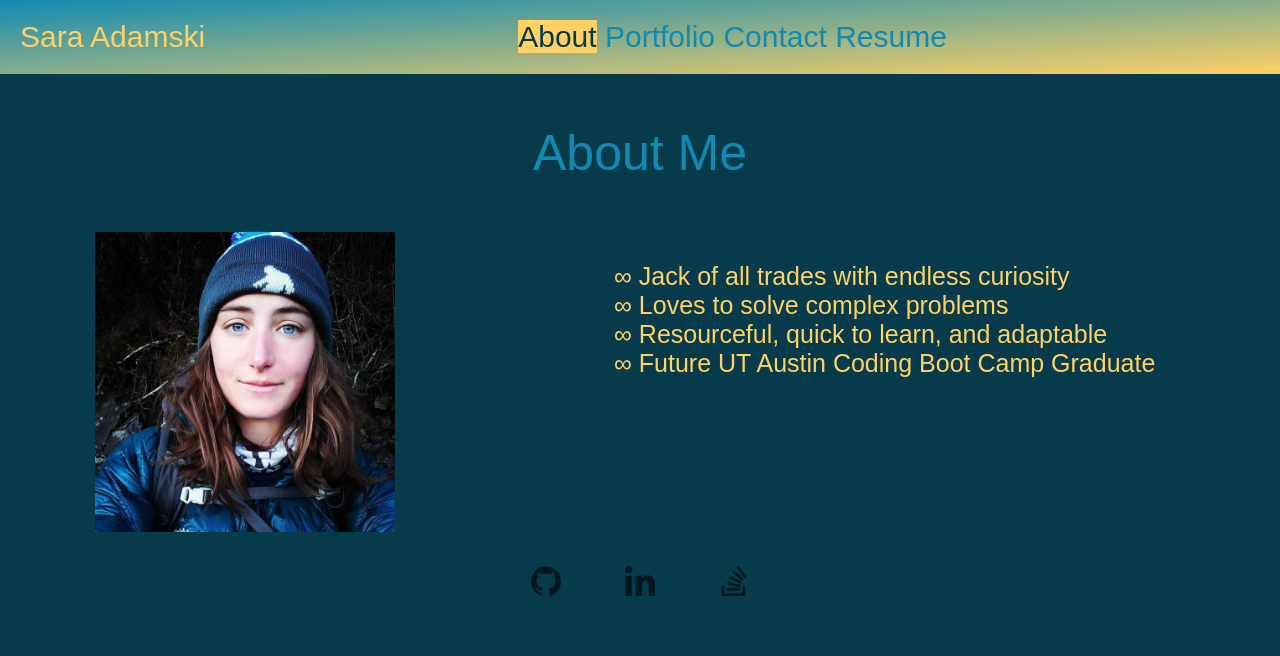
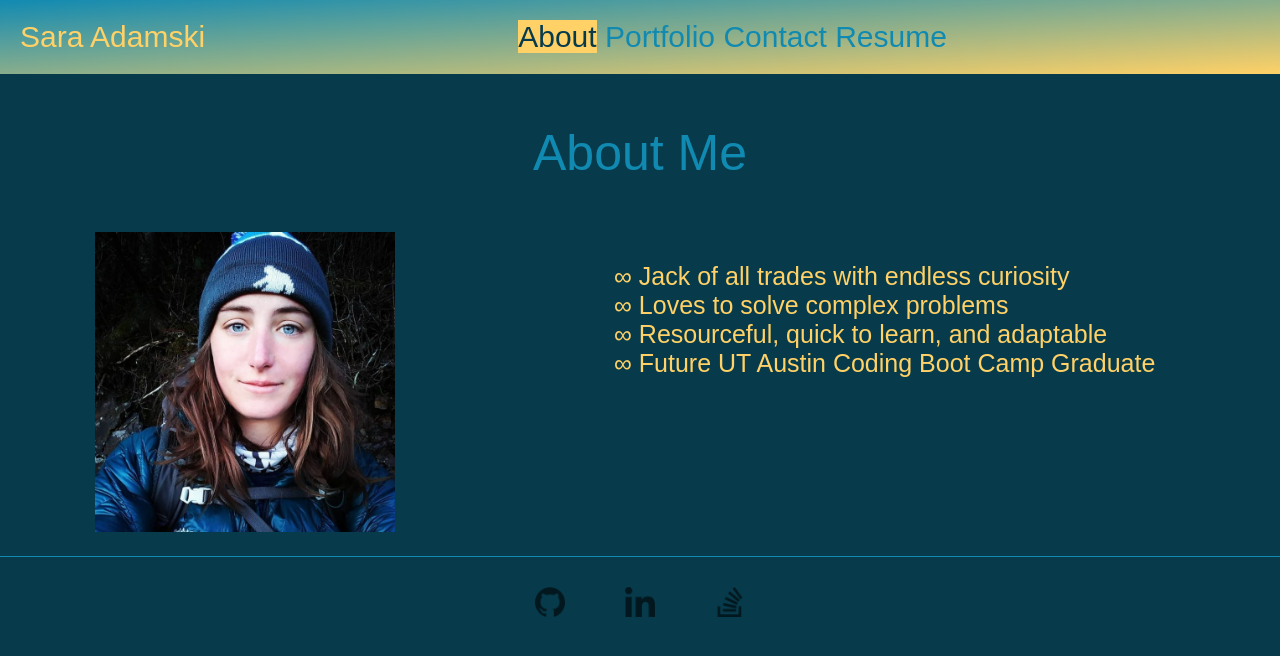
Before and after one commit to sarawrmas/react-portfolio, a React (Create React App) app: page / in a window 1280 px wide. Shown: the top 656 px of the page. Built offline with nearby package versions, Linux system fonts and the light colour scheme.

Commit message:
optimizations

```diff
--- a/src/App.css
+++ b/src/App.css
@@ -75,6 +75,8 @@ h2 {
 .footer-div {
   position: relative;
   text-align: center;
+  border-top: 1px solid var(--light-blue);
+  margin-top: 20px;
 }
 
 .icon {
@@ -84,7 +86,7 @@ h2 {
   opacity: 0.6;
 }
 
-.footer-icon:hover {
+.icon:hover {
   opacity: 1;
 }
 
--- a/src/components/Footer.js
+++ b/src/components/Footer.js
@@ -4,50 +4,39 @@ import linkedinIcon from '../assets/icons/linkedin.png';
 import stackIcon from '../assets/icons/stack-overflow.png'
 
 function Footer() {
-  const icons = [
+  const links = [
     {
       name: 'github',
       description: 'Icon from github.com that links to external site.',
-      src: gitIcon
+      src: gitIcon,
+      url: "https://github.com/sarawrmas"
     },
     {
       name: 'linkedin',
       description: 'Icon from linkedin.com that links to external site.',
-      src: linkedinIcon
+      src: linkedinIcon,
+      url: "https://www.linkedin.com/in/sara-adamski/"
     },
     {
       name: 'stack-overflow',
       description: 'Icon from stackoverflow.com that links to external site.',
-      src: stackIcon
+      src: stackIcon,
+      url: "https://stackexchange.com/users/20751541/sarawrmas"
     }
   ]
 
   return (
     <div className="footer-div">
-      <a href="https://github.com/sarawrmas" target="_blank" rel="noreferrer">
-        <img
-          src={icons[0].src}
-          alt={icons[0].description}
-          className="icon"
-        >
-        </img>
-      </a>{" "}
-      <a href="https://www.linkedin.com/in/sara-adamski/" target="_blank" rel="noreferrer">
-        <img
-          src={icons[1].src}
-          alt={icons[1].description}
-          className="icon"
-        >
-        </img>
-      </a>{" "}
-      <a href="https://stackexchange.com/users/20751541/sarawrmas" target="_blank" rel="noreferrer">
-        <img
-          src={icons[2].src}
-          alt={icons[2].description}
-          className="icon"
-        >
-        </img>
-      </a>
+      {links.map(link => (
+        <a href={link.url} target="_blank" rel="noreferrer">
+          <img
+            src={link.src}
+            alt={link.description}
+            className="icon"
+          >
+          </img>
+        </a>
+      ))}
       {/* <div>Icons made by <a href="https://www.freepik.com" title="Freepik">Freepik</a> from <a href="https://www.flaticon.com/" title="Flaticon">www.flaticon.com</a></div> */}
     </div>
   )
--- a/src/components/body/Project.js
+++ b/src/components/body/Project.js
@@ -59,19 +59,19 @@ function Project() {
       {projects.map(project => (
         <div className="single-project" key={project.title}>
           <h3>{project.title}</h3>
-          <img src={project.image} className="photo" alt={project.alt}></img>
+          <img src={project.image} className="photo project-photo" alt={project.alt}></img>
           <br />
           <a href={project.deployed} target="_blank" rel="noreferrer">
             <img
               src={linkIcon}
-              className="icon"
+              className="icon project-icon"
               alt="Paperclip icon that links to project's deployed site"
             />
           </a>
           <a href={project.github} target="_blank" rel="noreferrer">
             <img
               src={gitIcon}
-              className="icon"
+              className="icon project-icon"
               alt="Icon from github.com that links to project's github page"
             />
           </a>
```
